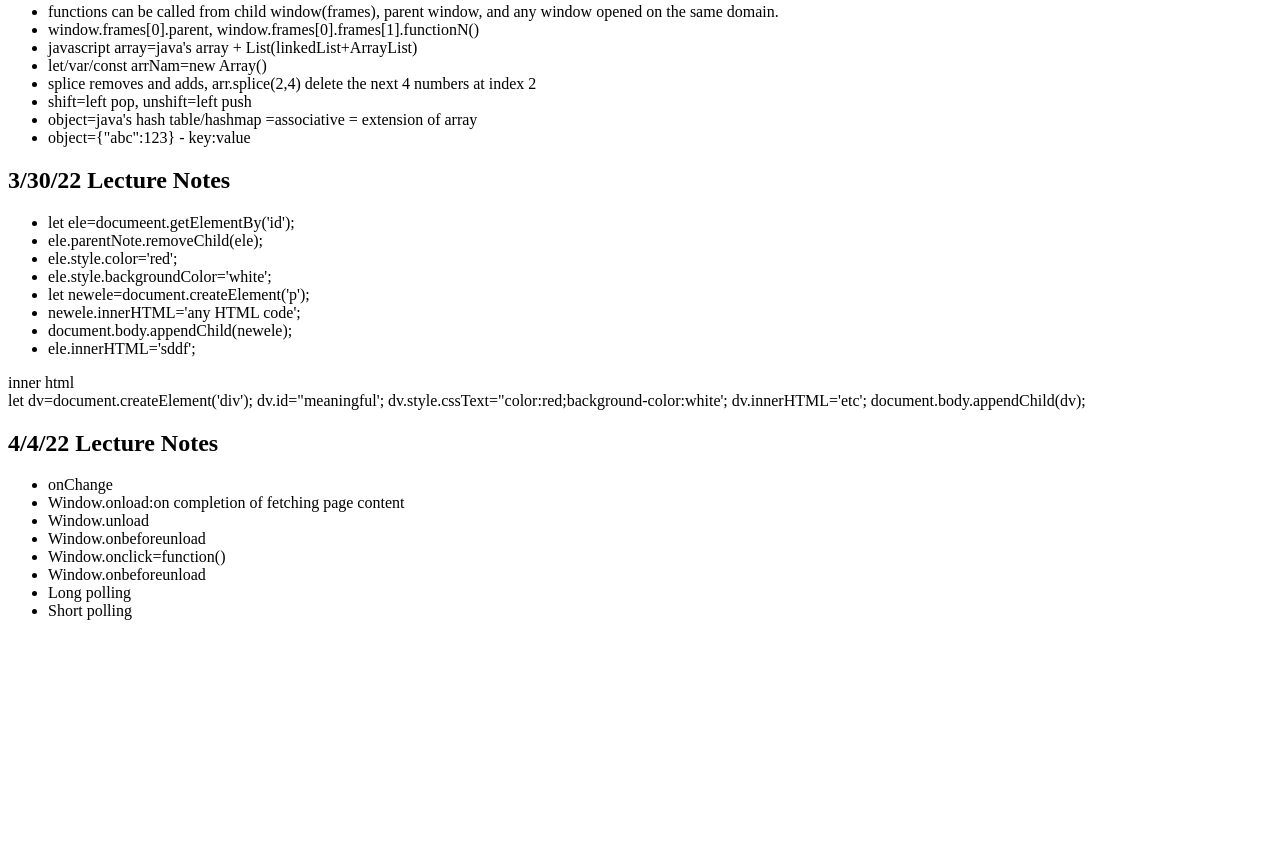
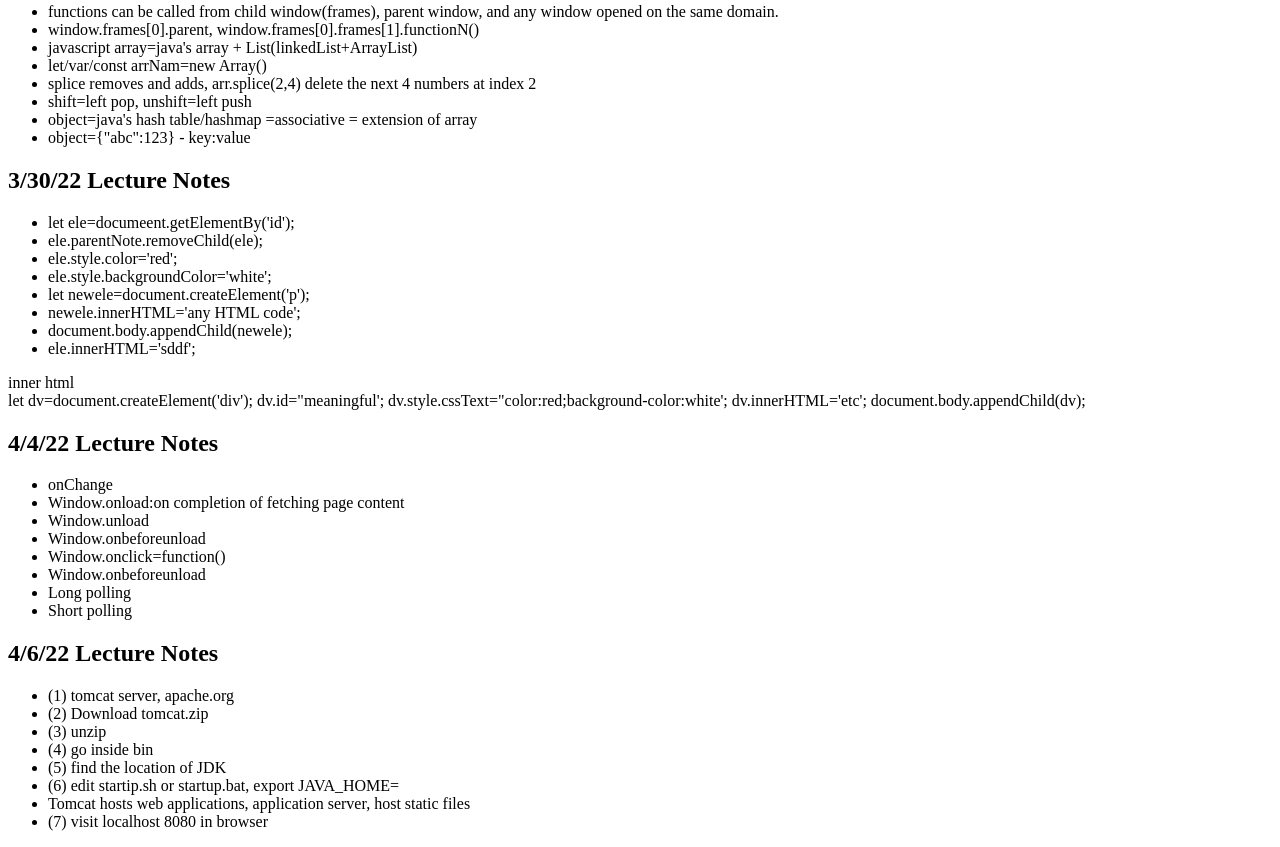
Before and after one commit to Aldo-A/Aldo-A.github.io, a plain HTML site: page index.html in a window 1280 px wide. Shown: the part 572-1419 px from the top of the page. Before the commit the page ends 1208 px from the top, so only its background shows below. Drawn offline with Linux system fonts and the light colour scheme.

Commit message:
Update index.html

```diff
--- a/index.html
+++ b/index.html
@@ -82,5 +82,18 @@ document.body.appendChild(dv);
   <li>Short polling</li>
 </ul>
 
+<h2>4/6/22 Lecture Notes</h2>
+
+<ul>
+  <li>(1) tomcat server, apache.org</li>
+  <li>(2) Download tomcat.zip </li>
+  <li>(3) unzip</li>
+  <li>(4) go inside bin</li>
+  <li>(5) find the location of JDK</li>
+  <li>(6) edit startip.sh or startup.bat, export JAVA_HOME=</li>
+  <li>Tomcat hosts web applications, application server, host static files</li>
+      <li>(7) visit localhost 8080 in browser</li>
+</ul>
+
 </body>
 </html>
```
